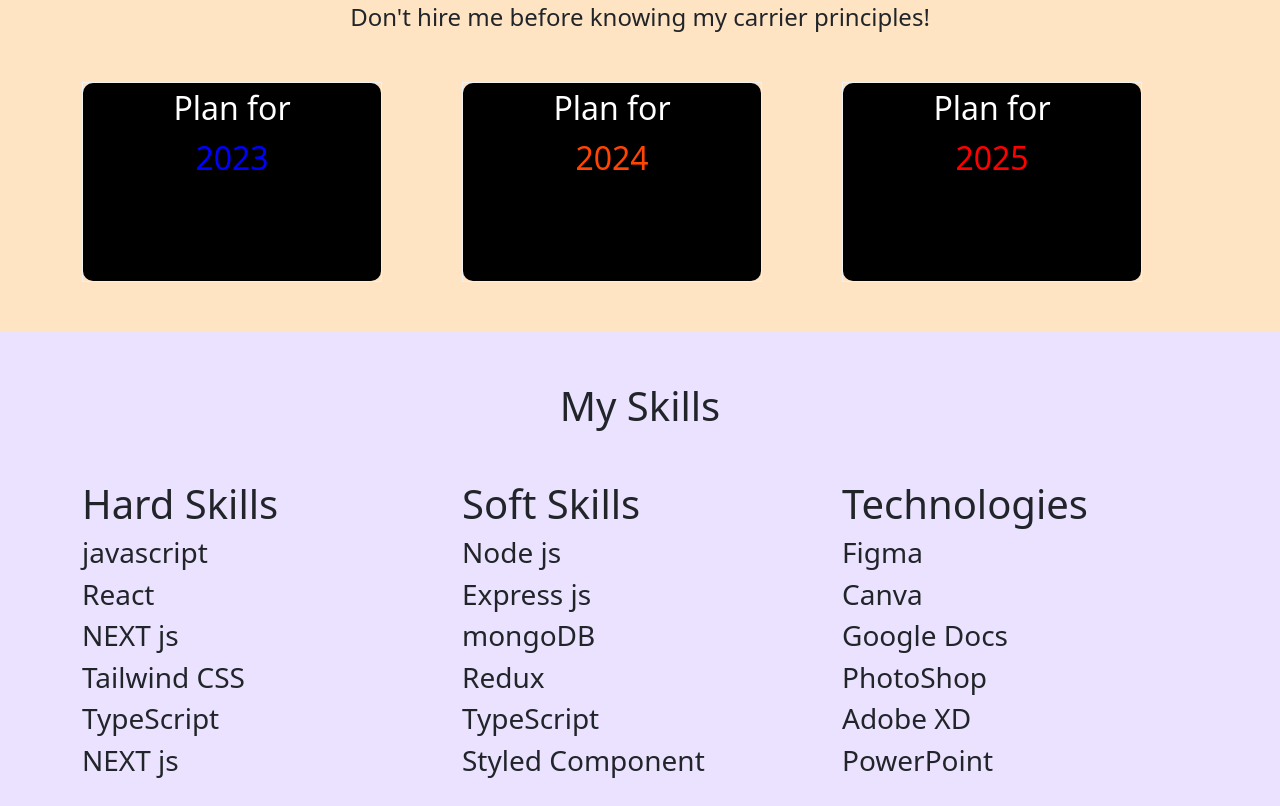
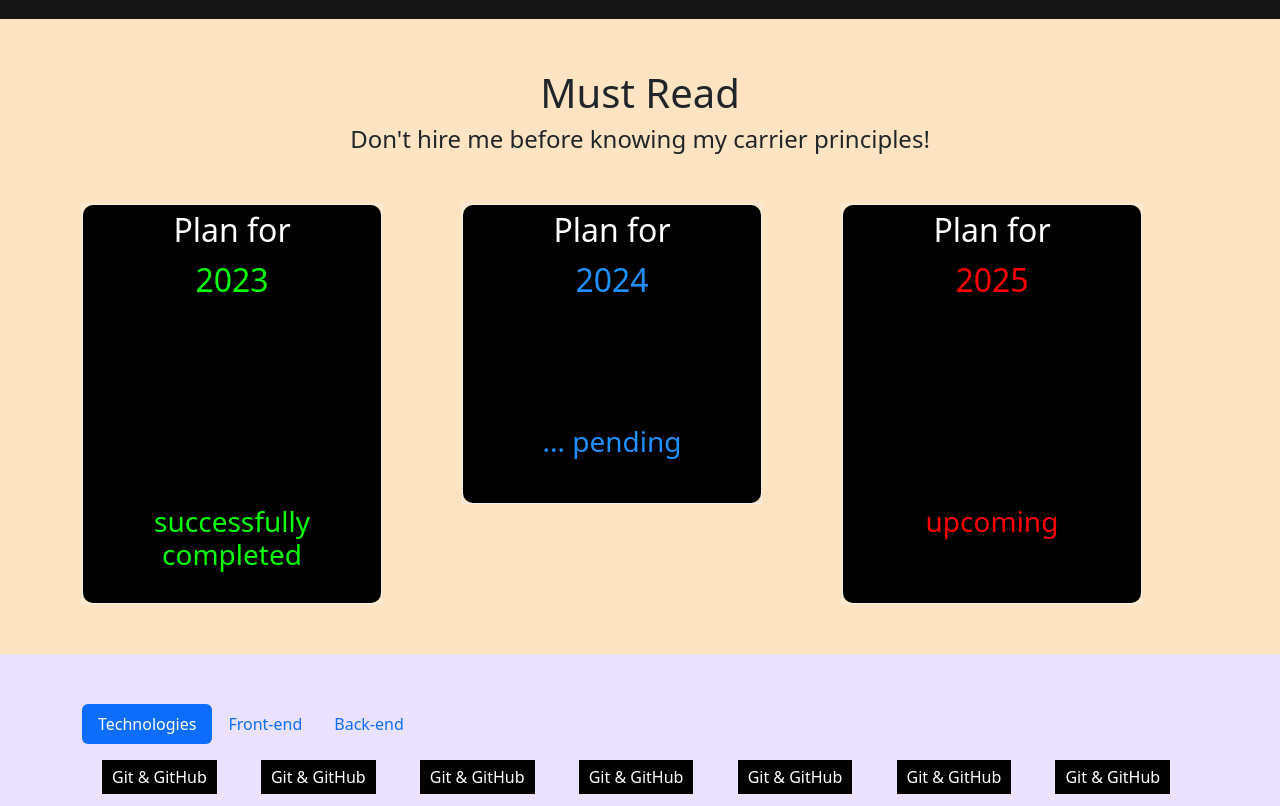
Before and after one commit to tahmid0111/Portfolio_Website_html5, a plain HTML site: page index.html in a window 1280 px wide. Shown: the part 1674-2480 px from the top of the page. Drawn offline with nearby package versions, Linux system fonts and the light colour scheme; a script that the page names is missing.

Commit message:
deatils updated

```diff
--- a/assets/css/style.css
+++ b/assets/css/style.css
@@ -86,12 +86,18 @@
     color: white;
     padding: 100px 0px;
 }
+.typing{
+  height: 100px;
+}
 .left-about{
-    padding: 30px 0px;
+    margin: 30px 0px;
 }
 .left-about p{
-    padding: 30px 0px;
+    padding: 0px 0px;
     font-size: 20px;
+}
+.left-about .last-p{
+  margin-bottom: 50px;
 }
 .social-area li{
     display: inline-block;
@@ -115,6 +121,7 @@
 }
 .picture-area img{
     width: 70%;
+    border-radius: 20px 0px 0px 20px;
 }
 /* =========about-area-end============ */
 /* =========flip-box============ */
@@ -125,14 +132,14 @@
 .flip-box {
     background-color: transparent;
     width: 300px;
-    height: 200px;
+    height: 400px;
     border: 1px solid #f1f1f1;
     perspective: 1000px; /* Remove this if you don't want the 3D effect */
   }
 .flip-box-pro {
     background-color: transparent;
     width: 300px;
-    height: 200px;
+    height: 300px;
     border: 1px solid #f1f1f1;
     perspective: 1000px; /* Remove this if you don't want the 3D effect */
   }
@@ -204,14 +211,36 @@
     transform: rotateX(180deg);
     border-radius: 10px;
   }
+  .flip-bodyy{
+    padding-top: 20px;
+    font-weight: bold;
+    color: rgb(0, 0, 0);
+    padding: 0 5px;
+  }
+  .long-tag{
+    margin-top: 200px;
+    text-align: center;
+    width: 70%;
+    margin-left: 15%;
+  }
+  .tag-01{
+    color: rgb(9, 255, 9);
+  }
+  .tag-03{
+    color: red;
+  }
+  .short-tag{
+    margin-top: 120px;
+    color: dodgerblue;
+  }
   .year-area h2{
     line-height: 50px;
   }
   .my2023{
-    color: blue;
+    color: rgb(9, 255, 9);
   }
   .my2024{
-    color: orangered;
+    color: dodgerblue;
   }
   .my2025{
     color: red;
@@ -237,4 +266,14 @@
   background-color: rgb(234, 226, 255);
   padding: 50px 0;
 }
+.tech-areaa{}
+.tech-areaa ul{}
+.tech-areaa li{
+  background-color: black;
+  color: white;
+  display: inline-block;
+  padding: 5px 10px;
+  margin: 0 20px;
+}
+
 /* =========skills-area-end============ */
--- a/index.html
+++ b/index.html
@@ -3,6 +3,7 @@
 <head>
     <meta charset="UTF-8">
     <meta http-equiv="X-UA-Compatible" content="IE=edge">
+    <link rel="icon" type="image/png" href="./assets/images/favicon2.png">
     <meta name="viewport" content="width=device-width, initial-scale=1.0">
     <title>Portfolio Website</title>
     <!-- ========link-area-start========= -->
@@ -60,7 +61,25 @@
                     <h1>I am <span class="mys"></span></h1>
                 </div>
                 <div class="left-about">
-                    <p>Lorem ipsum dolor, sit amet consectetur adipisicing elit. Accusamus laborum consectetur, illum ipsum repudiandae veniam rem aliquam vel reprehenderit sed, nihil hic eligendi velit modi doloribus ad explicabo dicta sit! Repudiandae tempore, placeat pariatur nam enim delectus beatae ullam ut similique obcaecati consequatur accusamus sint libero, quos non nihil fugit.</p>
+                    <p>
+                        I code 30% faster with AI tools.
+                    </p>
+                    <p>
+                        😎 Don't worry, I still write the good parts. 😉
+                    </p>
+                    <p>
+                        I am a Full-Stack Developer with a focus on TypeScript, JavaScript, Node.js, Express.js, React, Next.js, Redux,  MongoDB, and MySQL.
+                    </p>
+                    <p>
+                        Proficient in building and maintaining full-stack web applications from ideation to deployment.
+                    </p>
+                    <p>
+                        🚀 I'm supercharged with AI tools that help me write cleaner, faster code. 💪
+                    </p>
+                    <p class="last-p">
+                        So, if you are looking for a developer who is developing himself every day then I can be your best choice.
+
+                    </p>
                     <div class="social-area">
                         <ul>
                             <li>
@@ -115,10 +134,19 @@
                             <div class="flip-box-inner">
                               <div class="year-area flip-box-front">
                                 <h2>Plan for <br/> <span class="my2023">2023</span></h2>
+                                <h3 class="long-tag tag-01">successfully completed</h3>
                               </div>
                               <div class="year-details-area flip-box-back">
-                                <h2>Complete MERN Stack perfectly!</h2>
-                                <p>with full stack projects!</p>
+                                <h3 class="">Complete MERN Stack perfectly!</h3>
+                                <h3>with full stack projects!</h3>
+                                <div class="flip-bodyy">
+                                    <p>Learn Node js, express js</p>
+                                    <p>Learn NEXT js</p>
+                                    <p>Learn TypeScript</p>
+                                    <p>Learn MongoDB and MySQL</p>
+                                    <p>Learn Redux</p>
+                                    <p>Do Group Project</p>
+                                </div>
                               </div>
                             </div>
                           </div>
@@ -130,10 +158,16 @@
                             <div class="flip-box-inner-pro">
                               <div class="year-area flip-box-front-pro">
                                 <h2>Plan for <br/> <span class="my2024">2024</span></h2>
+                                <h3 class="short-tag">... pending</h3>
                               </div>
                               <div class="year-details-area flip-box-back-pro">
-                                <h2>Become master in Front-end Technologies</h2>
-                                <p>be eligiable to work with noSql and Sql database system!</p>
+                                <h2>Discover the full stack engineering</h2>
+                                <div class="flip-bodyy">
+                                    <p>find a developer friendly company</p>
+                                    <p>maintain work-life balance</p>
+                                    <p>explore technologies in MERN stack</p>
+                                    <p>get advice from senior developers</p>
+                                </div>
                               </div>
                             </div>
                           </div>
@@ -145,10 +179,13 @@
                             <div class="flip-box-inner">
                               <div class="year-area flip-box-front">
                                 <h2>Plan for <br/> <span class="my2025">2025</span></h2>
+                                <h3 class="long-tag tag-03">upcoming</h3>
                               </div>
                               <div class="year-details-area flip-box-back">
-                                <h2>Become master in Back-end Technologies!</h2>
-                                <p>going deep in multifarious features</p>
+                                <h2>move towards a particular Technology!</h2>
+                                <div class="flip-bodyy">
+                                    <p>find the perfect match technology for me and start learning it</p>
+                                </div>
                               </div>
                             </div>
                           </div>
@@ -161,49 +198,44 @@
    <!-- ============skills-area-start============ -->
    <div class="skills-area">
         <div class="container">
-            <div class="row">
-                <div class="col-md-12">
-                    <div class="common-header text-center">
-                        <h1>My Skills</h1>
-                    </div>
+            <ul class="nav nav-pills mb-3" id="pills-tab" role="tablist">
+                <li class="nav-item" role="presentation">
+                  <button class="nav-link active" id="pills-home-tab" data-bs-toggle="pill" data-bs-target="#pills-home" type="button" role="tab" aria-controls="pills-home" aria-selected="true">Technologies</button>
+                </li>
+                <li class="nav-item" role="presentation">
+                  <button class="nav-link" id="pills-profile-tab" data-bs-toggle="pill" data-bs-target="#pills-profile" type="button" role="tab" aria-controls="pills-profile" aria-selected="false">Front-end</button>
+                </li>
+                <li class="nav-item" role="presentation">
+                  <button class="nav-link" id="pills-contact-tab" data-bs-toggle="pill" data-bs-target="#pills-contact" type="button" role="tab" aria-controls="pills-contact" aria-selected="false">Back-end</button>
+                </li>
+              </ul>
+              <div class="tab-content" id="pills-tabContent">
+                <div class="tab-pane fade show active" id="pills-home" role="tabpanel" aria-labelledby="pills-home-tab" tabindex="0">
+                    <!-- ========technology-area=========== -->
+
+                        <div class="row">
+                            <div class="col-12">
+                                <div class="tech-areaa">
+                                    <ul>
+                                        <li>Git & GitHub</li>
+                                        <li>Git & GitHub</li>
+                                        <li>Git & GitHub</li>
+                                        <li>Git & GitHub</li>
+                                        <li>Git & GitHub</li>
+                                        <li>Git & GitHub</li>
+                                        <li>Git & GitHub</li>
+                                    </ul>
+                                </div>
+                            </div>
+                        </div>
+
+                    <!-- ========technology-area=========== -->
                 </div>
-            </div>
-            <div class="row">
-                <div class="col-md-4">
-                    <div class="hard-skills single-skills">
-                        <h1>Hard Skills</h1>
-                        <h3>javascript</h3>
-                        <h3>React</h3>
-                        <h3>NEXT js</h3>
-                        <h3>Tailwind CSS</h3>
-                        <h3>TypeScript</h3>
-                        <h3>NEXT js</h3>
-                    </div>
-                </div>
-                <div class="col-md-4">
-                    <div class="soft-skills single-skills">
-                        <h1>Soft Skills</h1>
-                        <h3>Node js</h3>
-                        <h3>Express js</h3>
-                        <h3>mongoDB</h3>
-                        <h3>Redux</h3>
-                        <h3>TypeScript</h3>
-                        <h3>Styled Component</h3>
-                    </div>
-                </div>
-                <div class="col-md-4">
-                    <div class="learning-skills single-skills">
-                        <h1>Technologies</h1>
-                        <h3>Figma</h3>
-                        <h3>Canva</h3>
-                        <h3>Google Docs</h3>
-                        <h3>PhotoShop</h3>
-                        <h3>Adobe XD</h3>
-                        <h3>PowerPoint</h3>
-                    </div>
-                </div>
-            </div>
+                <div class="tab-pane fade" id="pills-profile" role="tabpanel" aria-labelledby="pills-profile-tab" tabindex="0">...</div>
+                <div class="tab-pane fade" id="pills-contact" role="tabpanel" aria-labelledby="pills-contact-tab" tabindex="0">...</div>
+              </div>
         </div>
+
    </div>
    <!-- ============skills-area-end============== -->
    <!-- ============projects-area=========== -->
```
Also changed, not shown: assets/images/favicon.png (added), assets/images/favicon2.png (added).
